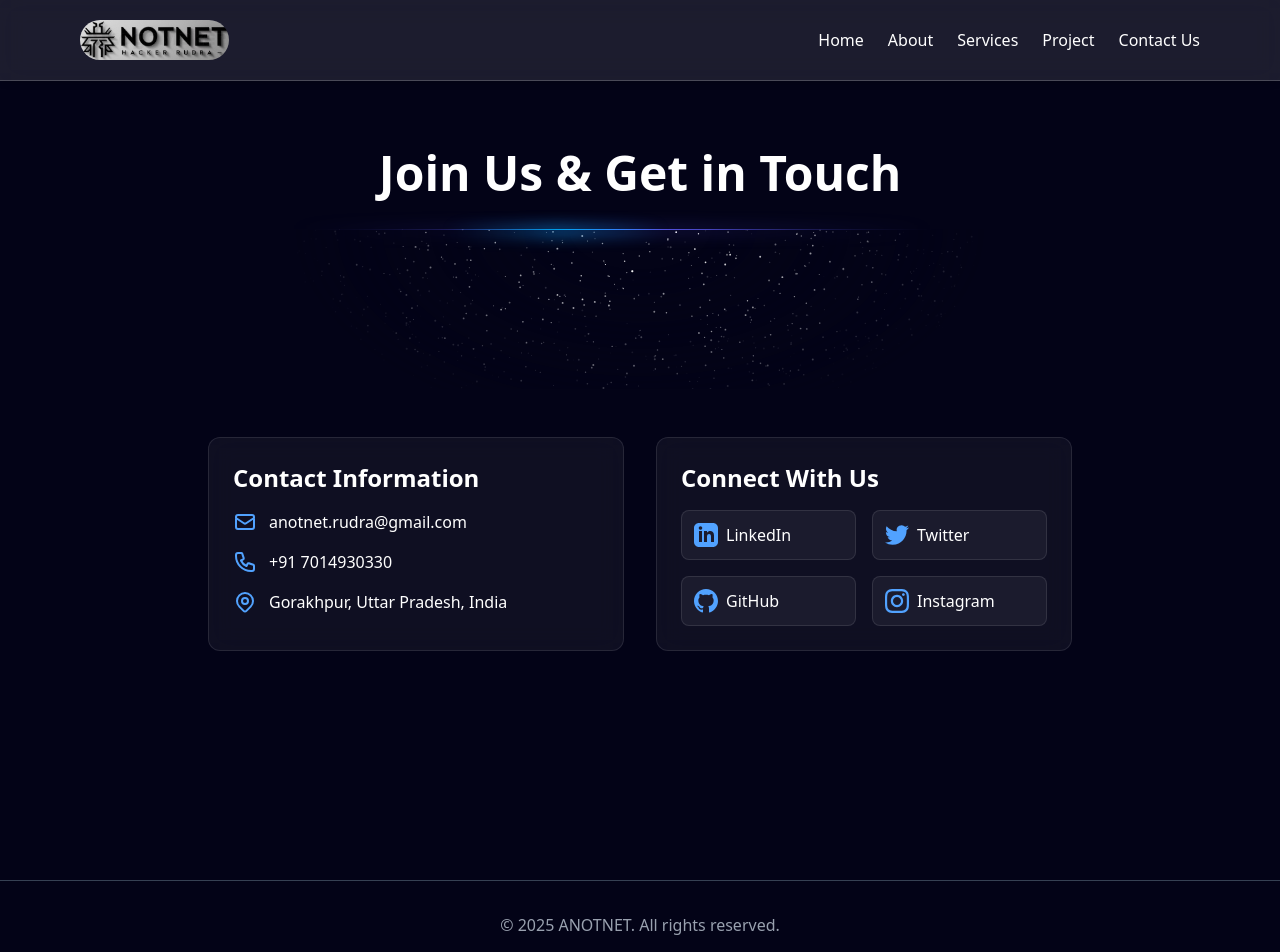
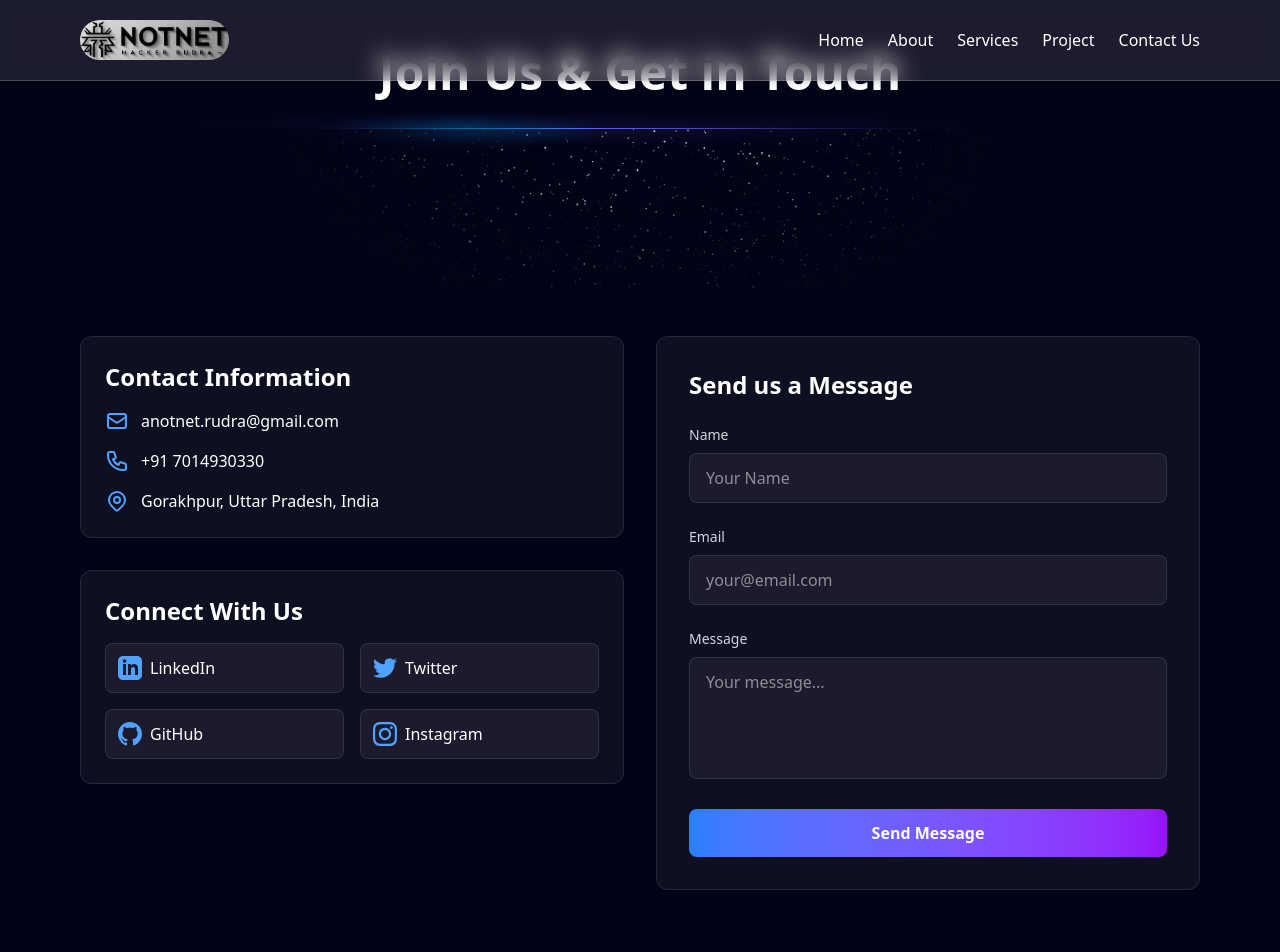
Before and after one commit to Th-Shivam/ANOTNET, a React (Vite) app: page /join in a window 1280 px wide. Shown: the top 952 px of the page. Built offline with nearby package versions, Linux system fonts and the light colour scheme.

Commit message:
Implemented  EmailJS service .

```diff
--- a/package.json
+++ b/package.json
@@ -10,6 +10,7 @@
     "preview": "vite preview"
   },
   "dependencies": {
+    "@emailjs/browser": "^4.4.1",
     "@react-three/fiber": "^9.0.0-alpha.8",
     "@tabler/icons-react": "^3.33.0",
     "@tsparticles/engine": "^3.8.1",
--- a/src/components/joinus.jsx
+++ b/src/components/joinus.jsx
@@ -1,17 +1,49 @@
 "use client";
-import React from "react";
+import React, { useState, useRef } from "react";
 import { SparklesCore } from "../components/ui/sparkles";
 import { motion } from "framer-motion";
 import { Helmet } from 'react-helmet-async';
+import emailjs from '@emailjs/browser';
 
 export function SparklesPreview() {
+  const form = useRef();
+  const [loading, setLoading] = useState(false);
+  const [success, setSuccess] = useState(false);
+  const [error, setError] = useState(false);
+
+  const sendEmail = (e) => {
+    e.preventDefault();
+    setLoading(true);
+    setSuccess(false);
+    setError(false);
+
+    // REPLACE THESE WITH YOUR ACTUAL EMAILJS KEYS
+    // Service ID, Template ID, Public Key
+    emailjs.sendForm(
+      import.meta.env.VITE_EMAILJS_SERVICE_ID,
+      import.meta.env.VITE_EMAILJS_TEMPLATE_ID,
+      form.current,
+      import.meta.env.VITE_EMAILJS_PUBLIC_KEY
+    )
+      .then((result) => {
+        console.log(result.text);
+        setSuccess(true);
+        setLoading(false);
+        form.current.reset();
+      }, (error) => {
+        console.log(error.text);
+        setError(true);
+        setLoading(false);
+      });
+  };
+
   return (
     <div className="min-h-screen w-full bg-[#030317] flex flex-col items-center justify-center overflow-hidden">
       <Helmet>
         <title>Join Us - ANOTNET</title>
         <meta name="description" content="Get in touch with us and join our community." />
       </Helmet>
-      <div className="w-full max-w-4xl mx-auto px-4 py-12">
+      <div className="w-full max-w-6xl mx-auto px-4 py-12">
         <motion.h1
           initial={{ opacity: 0, y: 20 }}
           animate={{ opacity: 1, y: 0 }}
@@ -43,6 +75,8 @@ export function SparklesPreview() {
         </div>
 
         <div className="grid md:grid-cols-2 gap-8 mt-8">
+          {/* Left Column: Contact Info & Social Links */}
+          <div className="space-y-8">
             {/* Contact Information */}
             <motion.div
               initial={{ opacity: 0, x: -20 }}
@@ -80,7 +114,7 @@ export function SparklesPreview() {
 
             {/* Social Links */}
             <motion.div
-            initial={{ opacity: 0, x: 20 }}
+              initial={{ opacity: 0, x: -20 }}
               animate={{ opacity: 1, x: 0 }}
               transition={{ delay: 0.4 }}
               className="bg-white/5 backdrop-blur-md p-6 rounded-xl border border-white/10"
@@ -118,6 +152,68 @@ export function SparklesPreview() {
               </div>
             </motion.div>
           </div>
+
+          {/* Right Column: Contact Form */}
+          <motion.div
+            initial={{ opacity: 0, x: 20 }}
+            animate={{ opacity: 1, x: 0 }}
+            transition={{ delay: 0.4 }}
+            className="bg-white/5 backdrop-blur-md p-8 rounded-xl border border-white/10"
+          >
+            <h2 className="text-2xl font-semibold text-white mb-6">Send us a Message</h2>
+            <form ref={form} onSubmit={sendEmail} className="space-y-6">
+              <div>
+                <label className="block text-sm font-medium text-gray-300 mb-2">Name</label>
+                <input
+                  type="text"
+                  name="user_name"
+                  required
+                  className="w-full px-4 py-3 bg-white/5 border border-white/10 rounded-lg focus:ring-2 focus:ring-blue-500 focus:border-transparent outline-none text-white transition-all"
+                  placeholder="Your Name"
+                />
+              </div>
+              <div>
+                <label className="block text-sm font-medium text-gray-300 mb-2">Email</label>
+                <input
+                  type="email"
+                  name="user_email"
+                  required
+                  className="w-full px-4 py-3 bg-white/5 border border-white/10 rounded-lg focus:ring-2 focus:ring-blue-500 focus:border-transparent outline-none text-white transition-all"
+                  placeholder="your@email.com"
+                />
+              </div>
+              <div>
+                <label className="block text-sm font-medium text-gray-300 mb-2">Message</label>
+                <textarea
+                  name="message"
+                  required
+                  rows="4"
+                  className="w-full px-4 py-3 bg-white/5 border border-white/10 rounded-lg focus:ring-2 focus:ring-blue-500 focus:border-transparent outline-none text-white transition-all resize-none"
+                  placeholder="Your message..."
+                ></textarea>
+              </div>
+
+              <button
+                type="submit"
+                disabled={loading}
+                className="w-full py-3 px-6 bg-gradient-to-r from-blue-500 to-purple-600 hover:from-blue-600 hover:to-purple-700 text-white font-semibold rounded-lg transition-all transform hover:scale-[1.02] disabled:opacity-50 disabled:cursor-not-allowed"
+              >
+                {loading ? 'Sending...' : 'Send Message'}
+              </button>
+
+              {success && (
+                <p className="text-green-400 text-sm text-center mt-4">
+                  Message sent successfully! We'll get back to you soon.
+                </p>
+              )}
+              {error && (
+                <p className="text-red-400 text-sm text-center mt-4">
+                  Failed to send message. Please try again later.
+                </p>
+              )}
+            </form>
+          </motion.div>
+        </div>
       </div>
     </div>
   );
```
Also changed, not shown: 2 other files (tests, documents, lock files or other folders). Lines whose indentation alone changed are shown as unchanged.
